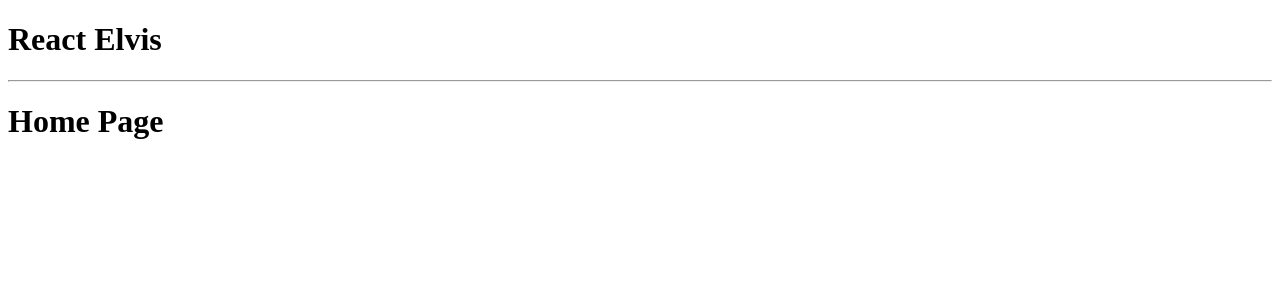
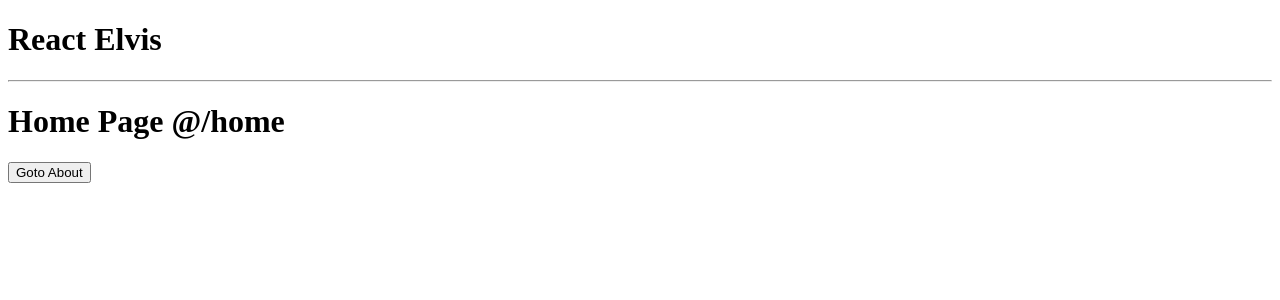
Before and after one commit to techstreets/react_elvis, a React app: page /#/home in a window 1280 px wide. Shown: the top 300 px of the page. Built offline with nearby package versions, Linux system fonts and the light colour scheme.

Commit message:
Add react-router.

```diff
--- a/package.json
+++ b/package.json
@@ -12,6 +12,7 @@
     "case-sensitive-paths-webpack-plugin": "2.1.1",
     "chalk": "1.1.3",
     "classnames": "^2.2.6",
+    "connected-react-router": "^4.5.0",
     "css-loader": "0.28.7",
     "dotenv": "4.0.0",
     "dotenv-expand": "4.0.1",
@@ -26,6 +27,7 @@
     "extract-text-webpack-plugin": "3.0.2",
     "file-loader": "1.1.5",
     "fs-extra": "3.0.1",
+    "history": "^4.7.2",
     "html-webpack-plugin": "2.29.0",
     "jest": "20.0.4",
     "object-assign": "4.1.1",
@@ -50,6 +52,7 @@
     "react-dev-utils": "^5.0.0",
     "react-dom": "^16.2.0",
     "react-redux": "^5.0.7",
+    "react-router-dom": "^4.3.1",
     "react-styleguidist": "^6.2.7",
     "redux": "^4.0.0",
     "redux-actions": "^2.6.1",
--- a/src/app.js
+++ b/src/app.js
@@ -1,14 +1,23 @@
 import React from 'react';
 import styles from './app.css';
 import { Provider } from 'react-redux';
+import { Route, Switch} from 'react-router-dom';
+import { ConnectedRouter } from 'connected-react-router';
 import HomePage from './pages';
+import AboutPage from './pages/about';
 
 
-const App = ({ store }) => {
+const App = ({ store, history }) => {
   return (
     <Provider store={store}>
       <div className={styles.app}>
-        <HomePage />
+        <ConnectedRouter history={history}>
+          <Switch>
+            <Route exact path="/" component={HomePage} />
+            <Route path="/home" component={HomePage} />
+            <Route path="/about" component={AboutPage} />
+          </Switch>
+        </ConnectedRouter>
       </div>
     </Provider>
   );
--- a/src/index.js
+++ b/src/index.js
@@ -2,6 +2,9 @@ import React from 'react';
 import ReactDOM from 'react-dom';
 import App from './app';
 import registerServiceWorker from './registerServiceWorker';
+import createHistory from 'history/createHashHistory';
+// import createHistory from 'history/createBrowserHistory';
+import { connectRouter, routerMiddleware, push } from 'connected-react-router';
 import { createStore, applyMiddleware } from 'redux';
 import { composeWithDevTools } from 'redux-devtools-extension';
 import appReducers, {
@@ -10,16 +13,21 @@ import appReducers, {
 import appDataReducers, { appDataReducersInitState } from './data/reducers';
 import { eventsMiddleware } from './middlewares';
 
+const history = createHistory();
 const store = createStore(
-  mergeReducers([appDataReducers, appReducers]),
+  connectRouter(history)(mergeReducers([appDataReducers, appReducers])),
   mergeReducersInitState([appReducersInitState, appDataReducersInitState]),
   composeWithDevTools(applyMiddleware(
+    routerMiddleware(history),
     eventsMiddleware
   ))
 );
 
+// go to the home page
+store.dispatch(push('/home'));
+
 ReactDOM.render(
-  <App store={store} />,
+  <App store={store} history={history} />,
   document.getElementById('root')
 );
 registerServiceWorker();
--- /dev/null
+++ b/src/pages/about/about.css
@@ -0,0 +1,2 @@
+.container {
+}
--- /dev/null
+++ b/src/pages/about/about.jsx
@@ -0,0 +1,20 @@
+import React from 'react';
+import styles from './about.css';
+import DefaultLayout from '../../layouts';
+
+
+class AboutPage extends React.Component {
+  constructor(props) {
+    super(props);
+  }
+
+  render() {
+    return (
+      <DefaultLayout className={styles.container}>
+        <h1>About Page</h1>
+      </DefaultLayout>
+    );
+  }
+}
+
+export default AboutPage;
--- /dev/null
+++ b/src/pages/about/index.js
@@ -0,0 +1,4 @@
+import AboutPage from './about';
+
+export { AboutPage };
+export default AboutPage;
--- a/src/pages/home/home.jsx
+++ b/src/pages/home/home.jsx
@@ -7,10 +7,13 @@ class HomePage extends React.Component {
   constructor(props) {
     super(props);
   }
+
   render() {
+    const { pathname, gotoAbout } = this.props;
     return (
       <DefaultLayout className={styles.container}>
-        <h1>Home Page</h1>
+        <h1>Home Page @{pathname}</h1>
+        <button onClick={() => gotoAbout()}>Goto About</button>
       </DefaultLayout>
     );
   }
--- a/src/pages/home/index.js
+++ b/src/pages/home/index.js
@@ -1,4 +1,21 @@
+import { bindActionCreators } from 'redux';
+import { connect } from 'react-redux';
+import { push } from 'connected-react-router';
 import HomePage from './home';
 
+const mapDispatchToProps = (dispatch) => {
+  return {
+    gotoAbout: bindActionCreators(() => push('/about'), dispatch),
+  };
+};
+
+const mapStateToProps = (state, ownProps = {}) => {
+  const { pathname } = state.router.location;
+  return {
+    pathname,
+    ...ownProps
+  };
+};
+
 export { HomePage };
-export default HomePage;
+export default connect(mapStateToProps, mapDispatchToProps)(HomePage);
```
Also changed, not shown: 2 other files (tests, documents, lock files or other folders).
